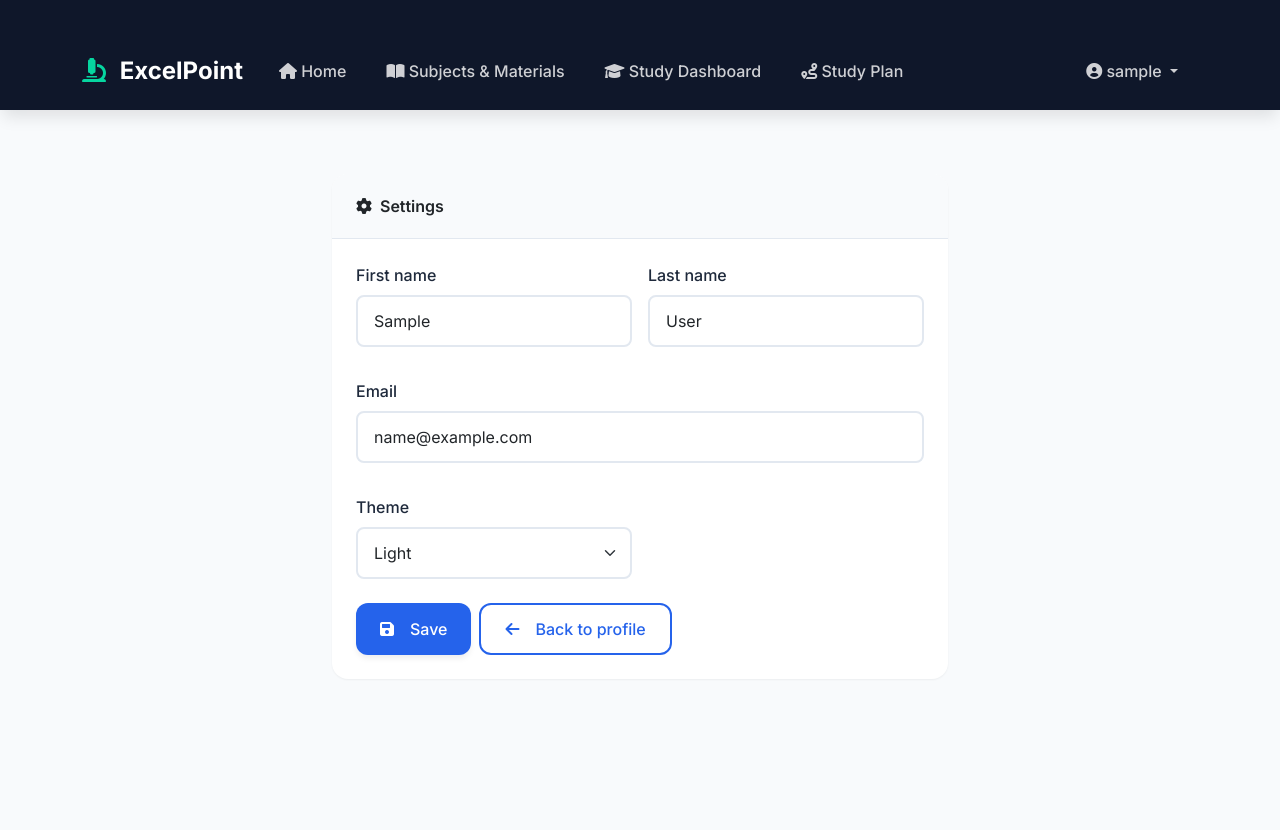
After one commit to Nwachukwu1300/excelpoint, a Django app: page /users/settings/ in a window 1280 px wide. The commit adds this page. Run offline with Django 4.2, Linux system fonts and the light colour scheme; the visitor is signed in with stand-in values (Sample User, id 1); data comes from the database, SQL or seed files in the repository; parts of the project's set-up code (start-up, migrations or seed data) failed here and were passed over.

Commit message:
feat(settings): add basic user Settings page with theme (light/dark); persist theme on profile and session; apply theme class in base

```diff
--- a/static/css/styles.css
+++ b/static/css/styles.css
@@ -33,6 +33,22 @@
     --radius-lg: 0.75rem;
     --radius-xl: 1rem;
     --radius-2xl: 1.5rem;
+}
+
+/* Light/Dark theme variable sets (basic) */
+:root.theme-light {
+    --bg-light: #f8fafc;
+    --bg-white: #ffffff;
+    --text-dark: #0f172a;
+    --text-light: #475569;
+}
+
+:root.theme-dark {
+    --bg-light: #0b1220;
+    --bg-white: #0f172a;
+    --text-dark: #e2e8f0;
+    --text-light: #94a3b8;
+    --border-light: #1f2937;
 }
 
 /* Typography Improvements */
--- a/templates/base.html
+++ b/templates/base.html
@@ -108,7 +108,7 @@
     </style>
     {% block extra_css %}{% endblock %}
 </head>
-<body>
+<body class="{% if user.is_authenticated %}theme-{{ user.profile.theme|default:'light' }}{% else %}theme-{{ request.session.theme|default:'light' }}{% endif %}">
     <nav class="navbar navbar-expand-lg navbar-dark">
         <div class="container">
             <a class="navbar-brand" href="/">
@@ -154,6 +154,9 @@
                             {% if user.is_authenticated %}
                                 <li><a class="dropdown-item" href="{% url 'users:profile' %}">
                                     <i class="fas fa-id-card"></i> My Profile
+                                </a></li>
+                                <li><a class="dropdown-item" href="{% url 'users:settings' %}">
+                                    <i class="fas fa-gear"></i> Settings
                                 </a></li>
                                 <li><a class="dropdown-item" href="{% url 'learning:dashboard' %}">
                                     <i class="fas fa-tachometer-alt"></i> Study Dashboard
--- /dev/null
+++ b/templates/users/settings.html
@@ -0,0 +1,40 @@
+{% extends 'base.html' %}
+{% block title %}Settings - ExcelPoint{% endblock %}
+{% block content %}
+<div class="container container-narrow">
+  <div class="row justify-content-center">
+    <div class="col-lg-8">
+      <div class="card">
+        <div class="card-header"><i class="fas fa-gear me-2"></i>Settings</div>
+        <div class="card-body">
+          <form method="post" novalidate>
+            {% csrf_token %}
+            <div class="row g-3">
+              <div class="col-md-6">
+                <label class="form-label">First name</label>
+                {{ form.first_name }}
+              </div>
+              <div class="col-md-6">
+                <label class="form-label">Last name</label>
+                {{ form.last_name }}
+              </div>
+              <div class="col-12">
+                <label class="form-label">Email</label>
+                {{ form.email }}
+              </div>
+              <div class="col-md-6">
+                <label class="form-label">Theme</label>
+                {{ form.theme }}
+              </div>
+            </div>
+            <div class="mt-4 d-flex gap-2">
+              <button type="submit" class="btn btn-primary"><i class="fas fa-save me-2"></i>Save</button>
+              <a href="{% url 'users:profile' %}" class="btn btn-outline-primary"><i class="fas fa-arrow-left me-2"></i>Back to profile</a>
+            </div>
+          </form>
+        </div>
+      </div>
+    </div>
+  </div>
+</div>
+{% endblock %}
--- a/users/forms.py
+++ b/users/forms.py
@@ -37,6 +37,18 @@ class UserProfileForm(forms.ModelForm):
             'linkedin_profile': forms.URLInput(attrs={'class': 'form-control'}),
             'github_profile': forms.URLInput(attrs={'class': 'form-control'}),
         }
+
+
+class SettingsForm(forms.ModelForm):
+    """Basic settings form to edit name and theme."""
+    first_name = forms.CharField(max_length=150, required=False, widget=forms.TextInput(attrs={'class': 'form-control'}))
+    last_name = forms.CharField(max_length=150, required=False, widget=forms.TextInput(attrs={'class': 'form-control'}))
+    email = forms.EmailField(required=False, widget=forms.EmailInput(attrs={'class': 'form-control'}))
+    theme = forms.ChoiceField(choices=UserProfile.THEME_CHOICES, widget=forms.Select(attrs={'class': 'form-select'}))
+
+    class Meta:
+        model = UserProfile
+        fields = ['theme']
 
 class UserAchievementForm(forms.ModelForm):
     """Form for adding user achievements and awards."""
--- a/users/models.py
+++ b/users/models.py
@@ -113,6 +113,17 @@ class UserProfile(models.Model):
     github_profile = models.URLField(
         blank=True,
         help_text="GitHub profile URL"
+    )
+
+    THEME_CHOICES = [
+        ('light', 'Light'),
+        ('dark', 'Dark'),
+    ]
+    theme = models.CharField(
+        max_length=10,
+        choices=THEME_CHOICES,
+        default='light',
+        help_text="UI theme preference"
     )
 
     def __str__(self):
--- a/users/urls.py
+++ b/users/urls.py
@@ -17,6 +17,7 @@ urlpatterns = [
     path('profile/', views.profile, name='profile'),
     path('profile/edit/', views.edit_profile, name='edit_profile'),
     path('change-password/', views.change_password, name='change_password'),
+    path('settings/', views.settings_view, name='settings'),
 
     # Achievement management endpoints
     path('achievements/', views.manage_achievements, name='manage_achievements'),
--- a/users/views.py
+++ b/users/views.py
@@ -8,7 +8,14 @@ from django.contrib.auth import login, logout, authenticate, update_session_auth
 from django.contrib import messages
 from django.contrib.auth.decorators import login_required
 from django.contrib.auth.forms import PasswordChangeForm
-from .forms import RegistrationForm, UserProfileForm, UserAchievementForm, UserCertificationForm, UserEducationForm
+from .forms import (
+    RegistrationForm,
+    UserProfileForm,
+    UserAchievementForm,
+    UserCertificationForm,
+    UserEducationForm,
+    SettingsForm,
+)
 from .models import User, UserProfile, UserAchievement, UserCertification, UserEducation
 from django.db.models import Count, Sum
 from django.utils import timezone
@@ -168,6 +175,34 @@ def calculate_profile_completion(user):
     # Calculate percentage
     return round((filled_fields / len(fields)) * 100, 2)
 
+
+@login_required
+def settings_view(request):
+    """Basic settings: edit first/last name, email, and theme."""
+    user = request.user
+    profile, _ = UserProfile.objects.get_or_create(user=user)
+    if request.method == 'POST':
+        form = SettingsForm(request.POST, instance=profile)
+        if form.is_valid():
+            form.save()
+            user.first_name = form.cleaned_data.get('first_name', user.first_name)
+            user.last_name = form.cleaned_data.get('last_name', user.last_name)
+            email_val = form.cleaned_data.get('email')
+            if email_val is not None:
+                user.email = email_val
+            user.save()
+            request.session['theme'] = profile.theme
+            messages.success(request, 'Settings saved.')
+            return redirect('users:settings')
+    else:
+        initial = {
+            'first_name': user.first_name,
+            'last_name': user.last_name,
+            'email': user.email,
+            'theme': profile.theme,
+        }
+        form = SettingsForm(instance=profile, initial=initial)
+    return render(request, 'users/settings.html', {'form': form})
 
 @login_required
 def logout_user(request):
```
Also changed, not shown: users/migrations/0004_userprofile_theme_alter_userprofile_avatar.py (added).
